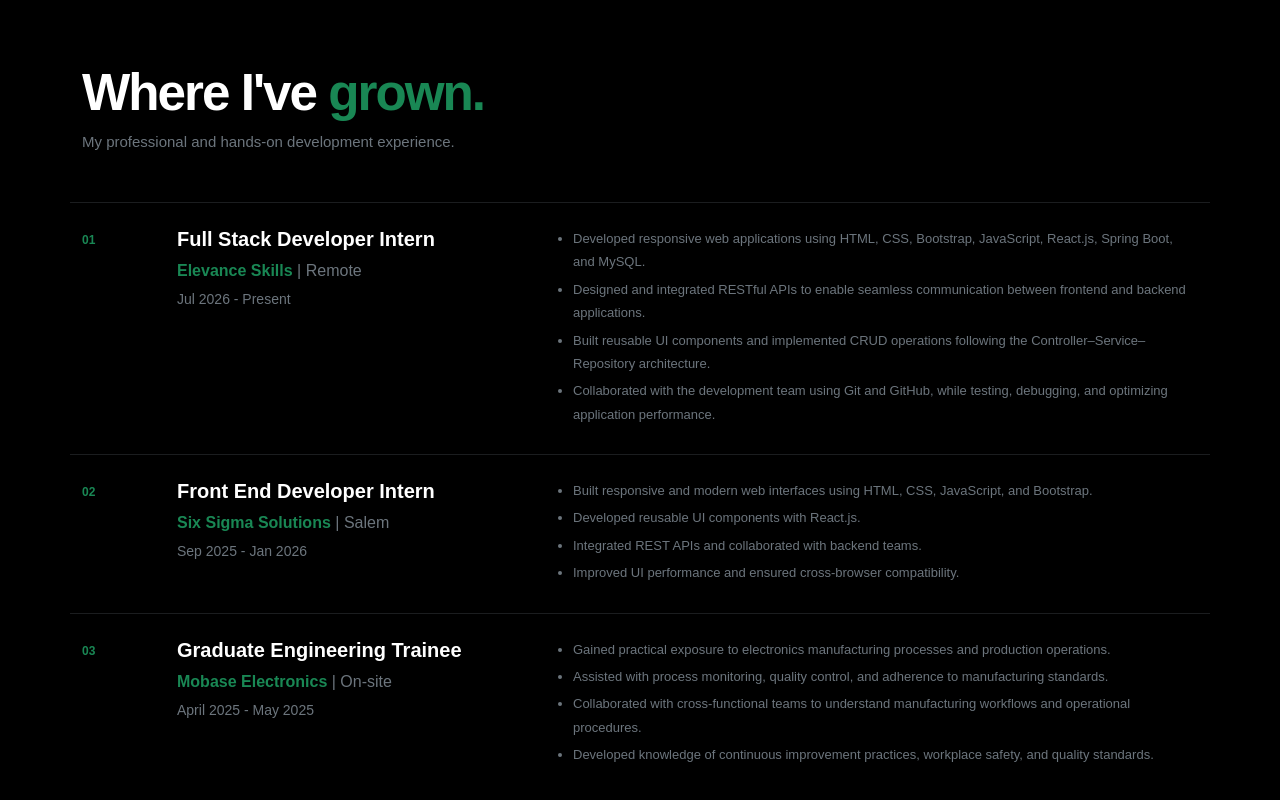
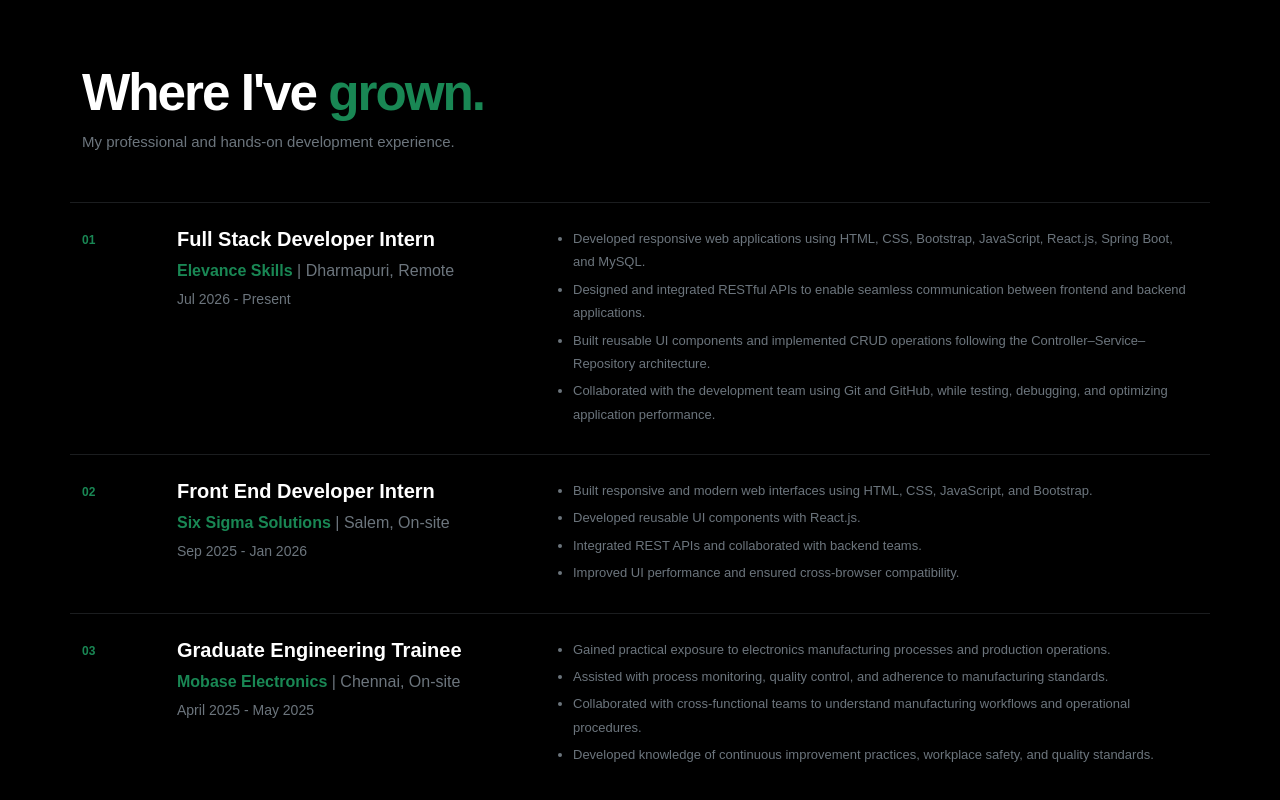
Before and after one commit to Kishore1803/Portfolio, a React (Vite) app: page / in a window 1280 px wide. Shown: the part 2442-3242 px from the top of the page. Built offline with nearby package versions, Linux system fonts and the light colour scheme.

Commit message:
update experience

```diff
--- a/src/components/Experience.jsx
+++ b/src/components/Experience.jsx
@@ -6,7 +6,7 @@ const experiences = [
     number: "01",
     role: "Full Stack Developer Intern",
     company: "Elevance Skills",
-    location: "Remote",
+    location: "Dharmapuri, Remote",
     duration: "Jul 2026 - Present",
     points: [
       "Developed responsive web applications using HTML, CSS, Bootstrap, JavaScript, React.js, Spring Boot, and MySQL.",
@@ -19,7 +19,7 @@ const experiences = [
     number: "02",
     role: "Front End Developer Intern",
     company: "Six Sigma Solutions",
-    location: "Salem",
+    location: "Salem, On-site",
     duration: "Sep 2025 - Jan 2026",
     points: [
       "Built responsive and modern web interfaces using HTML, CSS, JavaScript, and Bootstrap.",
@@ -32,7 +32,7 @@ const experiences = [
     number: "03",
     role: "Graduate Engineering Trainee",
     company: "Mobase Electronics",
-    location: "On-site",
+    location: "Chennai, On-site",
     duration: "April 2025 - May 2025",
     points: [
       "Gained practical exposure to electronics manufacturing processes and production operations.",
```
Also changed, not shown: public/Projects/spots.jpg.
